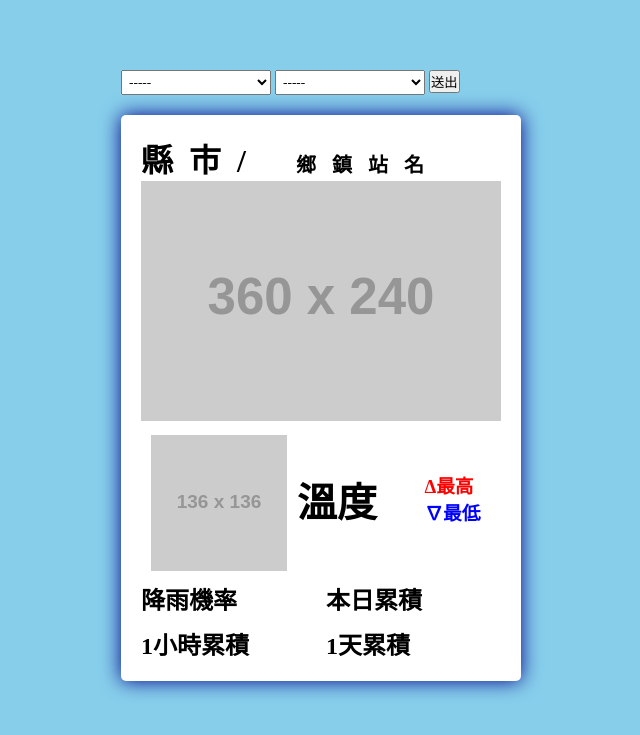
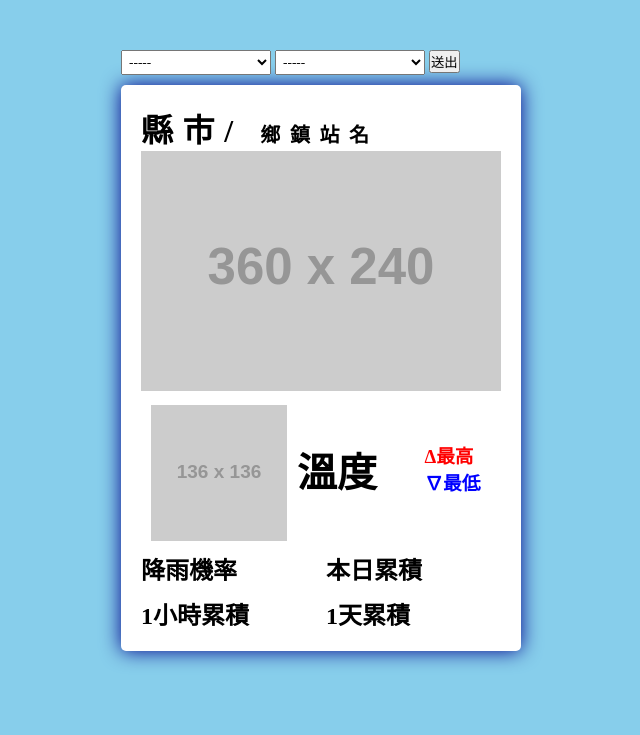
Before and after one commit to Toby-Yuan/RD1-Assignment, a PHP site: page / in a window 1280 px wide. Shown: the top 735 px of the page, without its empty margins (89-729 px from the left). Run offline with PHP 8.4, Linux system fonts and the light colour scheme; grey boxes labelled with a size stand in for pictures from a placeholder-image service; data that the repository does not hold is empty; some libraries are stand-ins or nearby versions.

Commit message:
更改樣式

```diff
--- a/index.php
+++ b/index.php
@@ -4,6 +4,9 @@ require_once("connect.php");
 
 $searchCity = "SELECT * FROM `city36hr`";
 $resultCity = mysqli_query($link, $searchCity);
+
+$cityName = "縣市";
+$towmLocation = "鄉鎮站名";
 
 if(isset($_POST["submit"])){
     $cityName = $_POST["city"];
@@ -27,7 +30,7 @@ if(isset($_POST["submit"])){
         <div id="left">
 
             <!-- 選擇地區 -->
-            <form id="selectCity">
+            <form id="selectCity" method="POST">
                 <select name="city" id="city">
                     <option value="" selected disabled>-----</option>
                     <?php while($city = mysqli_fetch_assoc($resultCity)){ ?>
@@ -41,12 +44,12 @@ if(isset($_POST["submit"])){
                 <select name="town" id="town">
                     <option value="" selected disabled>-----</option>
                 </select>
-                <input type="submit" value="送出">
+                <input type="submit" value="送出" name="submit">
             </form>
 
             <!-- 顯示區域 -->
             <div id="show">
-                <h1>縣市/ <span>鄉鎮站名</span></h1>
+                <h1><?= $cityName ?>/ <span><?= $towmLocation ?></span></h1>
                 <img src="https://fakeimg.pl/360x240/" alt="" id="cityImg">
 
                 <!-- 顯示狀況和溫度 -->
--- a/style.css
+++ b/style.css
@@ -11,7 +11,7 @@ body{
 
 #box{
     width: 940px;
-    margin: 30px auto 0;
+    margin: 10px auto 0;
     padding: 20px;
     display: grid;
     grid-template-columns: repeat(2, 1fr);
@@ -28,7 +28,7 @@ body{
 }
 
 #show{
-    margin-top: 20px;
+    margin-top: 10px;
     background: white;
     padding: 20px;
     box-shadow: 0px 0px 20px darkblue;
@@ -36,12 +36,11 @@ body{
 }
 
 #show h1{
-    letter-spacing: 0.5em;
+    letter-spacing: 0.3em;
 }
 
 #show h1 span{
     font-size: 20px;
-    margin-left: 10px;
 }
 
 #cityImg{
```
